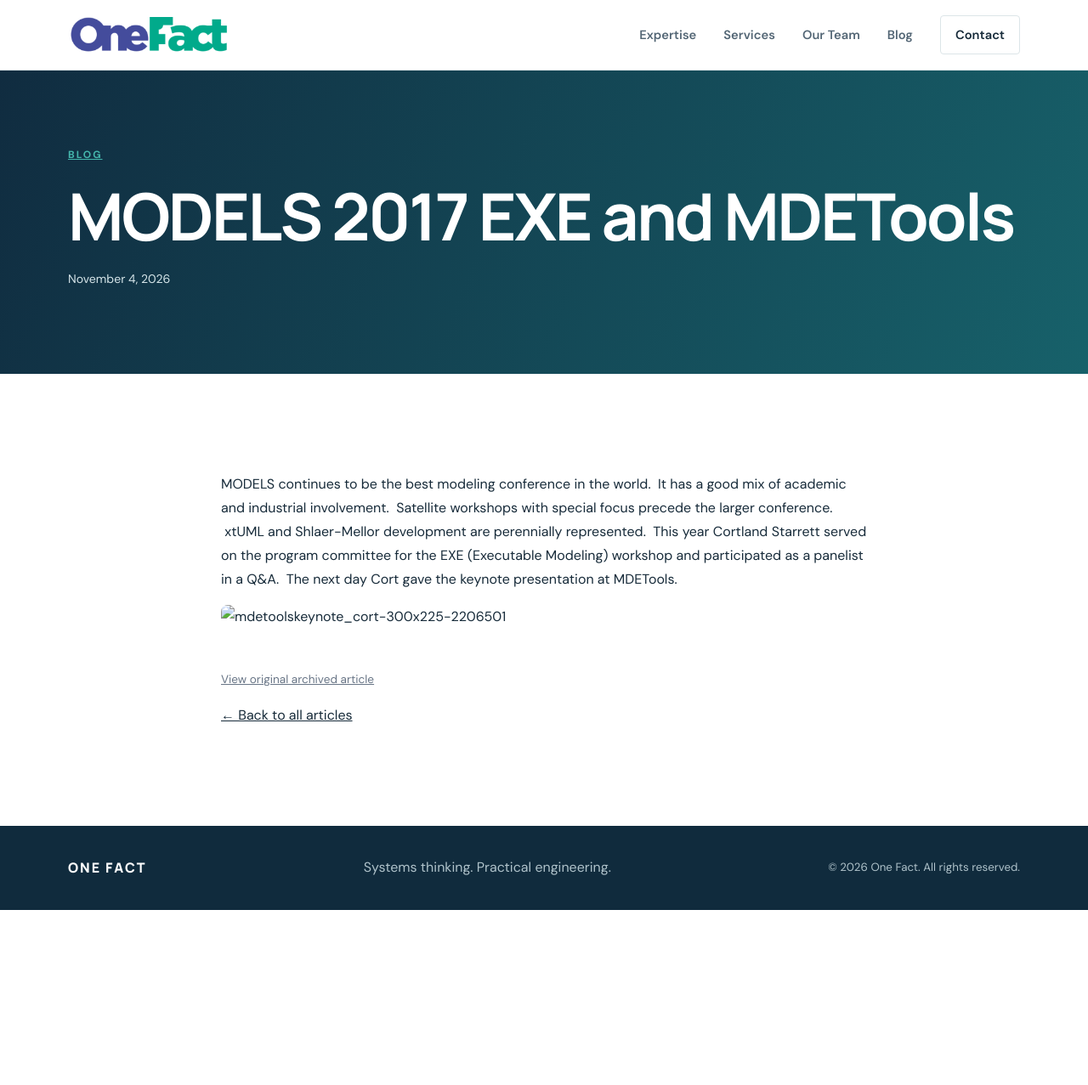
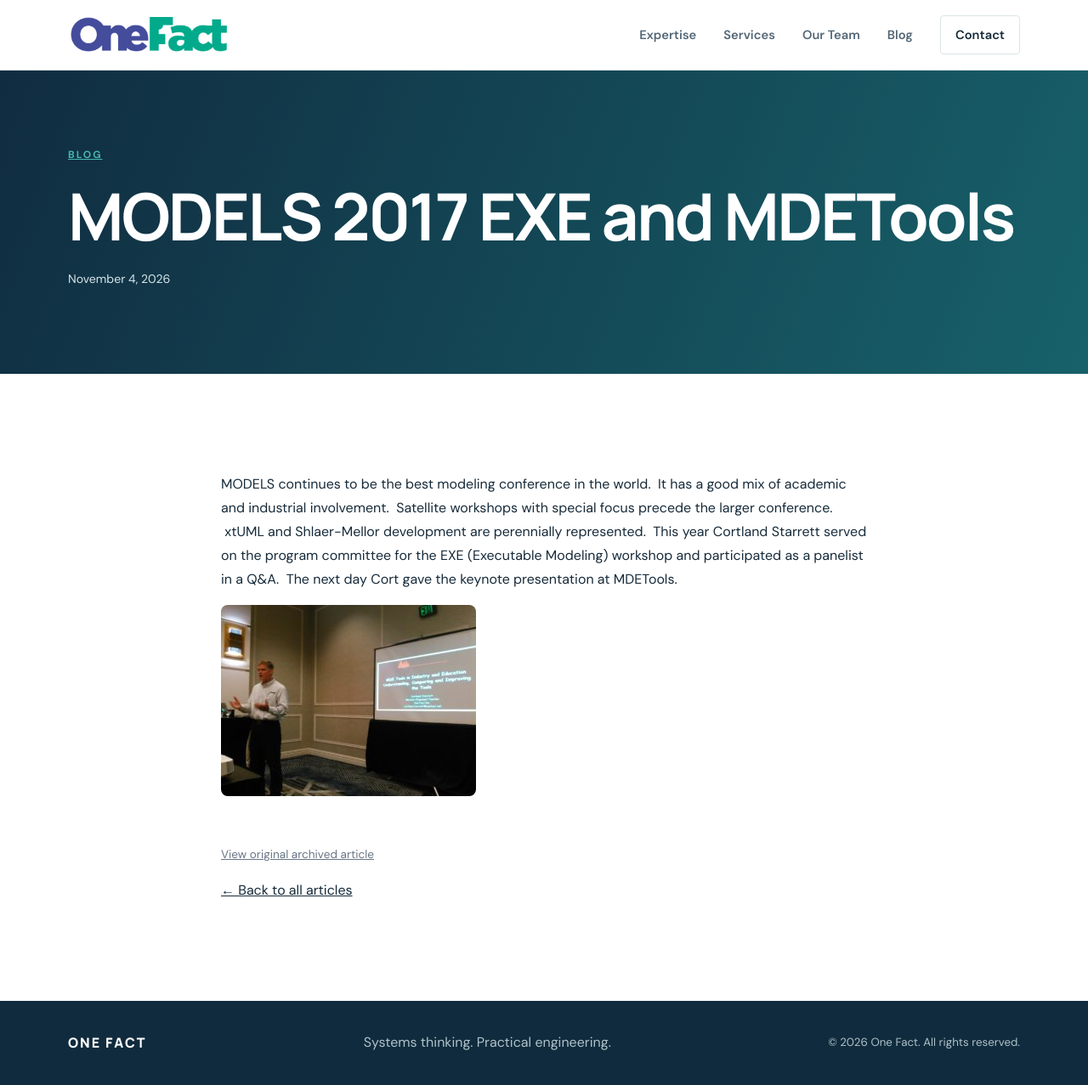
Before and after one commit to xtuml/onefactinc, a Jekyll site: the page built from _articles/models-2017-exe-mdetools.html, in a window 1280 px wide. Shown: the whole page at 85% size. Built offline with Jekyll 4.4.1, drawn with Linux system fonts in a browser that asks for light colours; before the commit the page ends 1071 px from its top, so only the background shows below that.

Commit message:
Use local images in article

```diff
--- a/_articles/models-2017-exe-mdetools.html
+++ b/_articles/models-2017-exe-mdetools.html
@@ -6,4 +6,4 @@ source_url: "https://onefact.net/models-2017-exe-mdetools/"
 ---
 
 <p>MODELS continues to be the best modeling conference in the world.  It has a good mix of academic and industrial involvement.  Satellite workshops with special focus precede the larger conference.  xtUML and Shlaer-Mellor development are perennially represented.  This year Cortland Starrett served on the program committee for the EXE (Executable Modeling) workshop and participated as a panelist in a Q&amp;A.  The next day Cort gave the keynote presentation at MDETools.</p>
-<p><img alt='mdetoolskeynote_cort-300x225-2206501' class="alignnone size-medium wp-image-888" src='../wp-content/uploads/2017/09/MDEToolskeynote_Cort-300x225-2206501.jpg' alt="" width="300" height="225" /></p>
+<p><img alt='mdetoolskeynote_cort-300x225-2206501' class="alignnone size-medium wp-image-888" src='{{ '/assets/images/MDEToolskeynote_Cort-300x225-2206501.jpg' | relative_url }}' alt="" width="300" height="225" /></p>
```
